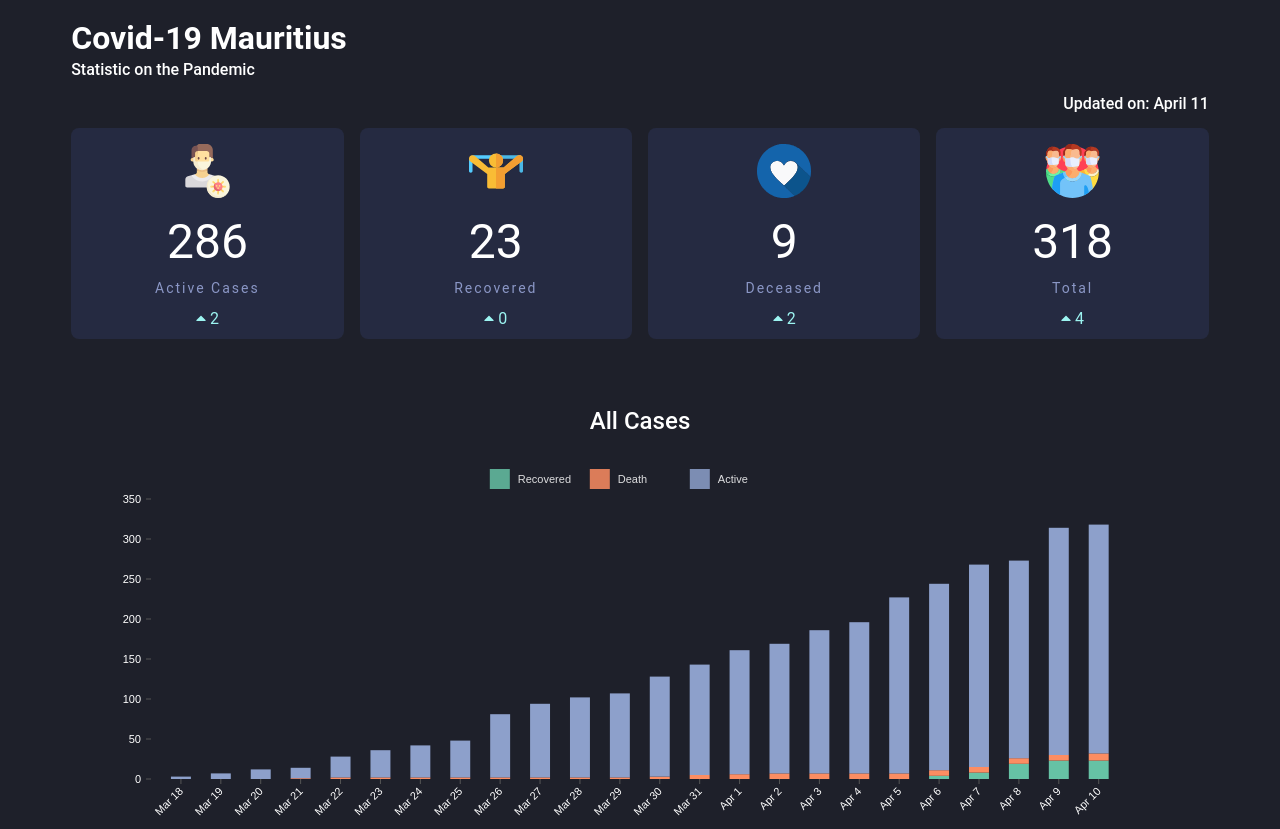
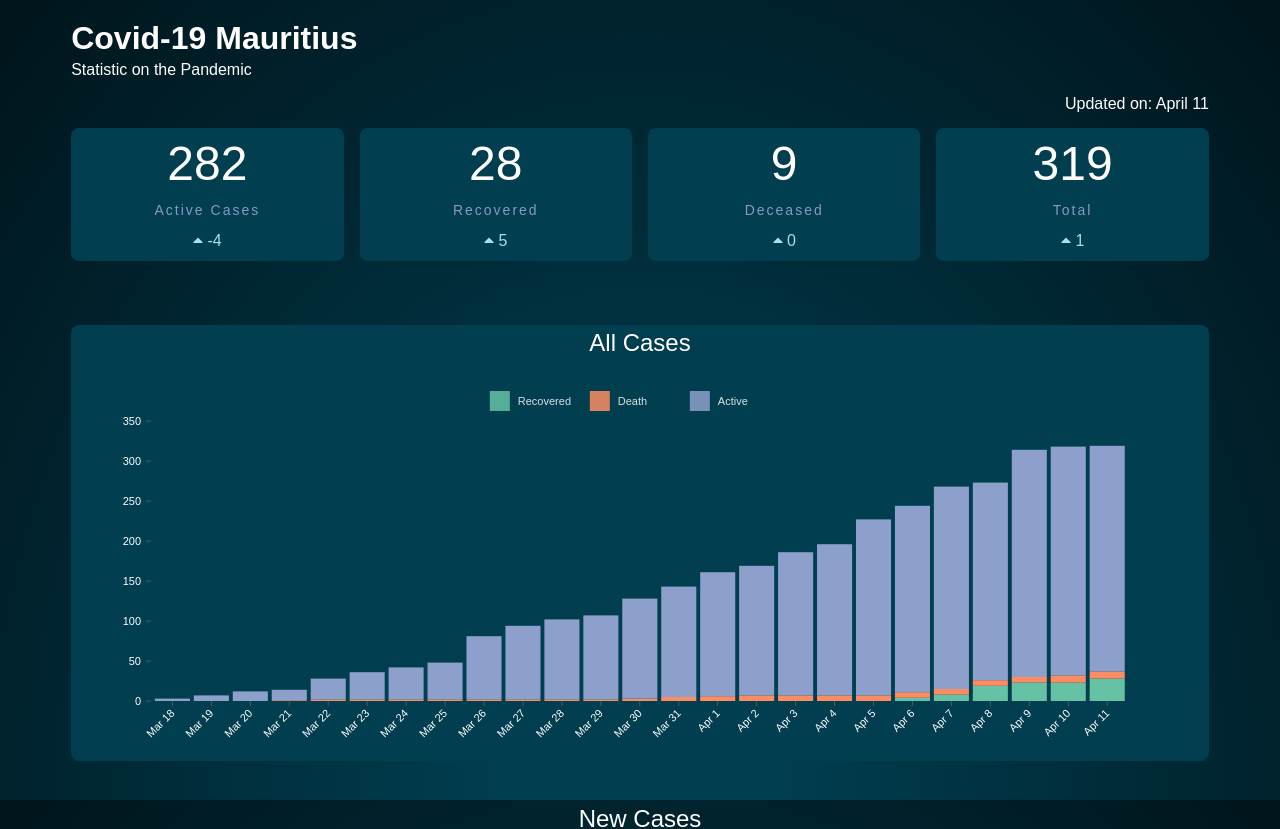
Before and after one commit to The-Macchiatos/covid-19-stats, a React (Create React App) app: page / in a window 1280 px wide. Shown: the top 829 px of the page. Built offline with nearby package versions, Linux system fonts and the light colour scheme.

Commit message:
Update data

```diff
--- a/src/App.js
+++ b/src/App.js
@@ -12,15 +12,12 @@ import {cardData} from "./utils/processedData";
 import { library } from '@fortawesome/fontawesome-svg-core'
 import { faCaretUp, faCaretDown } from '@fortawesome/free-solid-svg-icons'
 
+import './style.css';
+
 library.add(faCaretUp, faCaretDown);
 
 
 function App() {
-
-
-  useEffect(() => {
-    document.getElementsByTagName('html')[0].style.backgroundColor = '#1E202A';
-  });
 
   return (
     <>
--- a/src/components/Charts/AllCases.js
+++ b/src/components/Charts/AllCases.js
@@ -46,7 +46,6 @@ const commonProps = {
   data: vitals,
   indexBy: 'Date',
   keys,
-  padding: 0.5,
   enableGridY: false,
   labelSkipWidth: 16,
   labelSkipHeight: 16,
@@ -99,8 +98,21 @@ const mobileProps = {
 const MainContainer = () => {
   let isMobile = useCurrentScreen();
   const barProps = isMobile ? mobileProps : commonProps;
+
+  const styles = {
+    width: '100%',
+    textAlign: 'center',
+    backgroundColor: '#003e50',
+    overflow: 'hidden',
+    borderRadius: '8px',
+    ':hover': {
+      backgroundColor: 'rgb(51,	58,	86)',
+      cursor: 'pointer'
+    }
+  };
+
   return (
-    <>
+    <Box __css={styles}>
       <Text
         fontSize={[2, 2, 3, 4]}
         mt={'30'}
@@ -116,7 +128,7 @@ const MainContainer = () => {
           theme={theme}
         />
       </Box>
-    </>
+    </Box>
   );
 };
 
--- a/src/components/Charts/NewCases.js
+++ b/src/components/Charts/NewCases.js
@@ -20,7 +20,6 @@ const commonProps = {
   data: vitals,
   indexBy: 'Date',
   keys,
-  padding: 0.5,
   enableGridY: false,
   labelSkipWidth: 16,
   labelSkipHeight: 16,
--- a/src/components/StatsCards.js
+++ b/src/components/StatsCards.js
@@ -7,7 +7,7 @@ import Image from "./base/Image";
 const styles = {
   width: '100%',
   textAlign: 'center',
-  backgroundColor: '#252A41',
+  backgroundColor: '#003e50',
   overflow: 'hidden',
   borderRadius: '8px',
   ':hover': {
@@ -19,9 +19,9 @@ const styles = {
 const CardBox = ({text, cases, cases_prev, ...props}) => {
   return (
     <Box mb={4} key={props.key} __css={styles}>
-      <Flex alignItems='center' justifyContent='center'>
+{/*      <Flex alignItems='center' justifyContent='center'>
         <Image mt='3' height={'3.4rem'} mb='2' alt={`flaticon-${props.logo}`} src={`./icon-${props.logo}.svg`}/>
-      </Flex>
+      </Flex>*/}
       <Text
         fontSize={6}
         color='#FFFFFF'>
--- a/src/data/stats.json
+++ b/src/data/stats.json
@@ -598,5 +598,30 @@
     "death_new": 2,
     "recovered": 23,
     "recovered_new": 0
+  },
+  {
+    "date": "11/04/2020",
+    "new": 1,
+    "active": {
+      "total": 282,
+      "gender": {
+        "male": null,
+        "female": null
+      },
+      "age": {
+        "21": null,
+        "59": null,
+        "60": null,
+        "00": null
+      },
+      "source": {
+        "local": null,
+        "imported": null
+      }
+    },
+    "death": 9,
+    "death_new": 0,
+    "recovered": 28,
+    "recovered_new": 5
   }
 ]
--- /dev/null
+++ b/src/style.css
@@ -0,0 +1,5 @@
+body {
+    background: rgb(0,62,80);
+    background: radial-gradient(ellipse at bottom, rgb(0,62,80) 15%, rgba(0,20,27,1) 100%), radial-gradient(ellipse at top, rgba(0,20,27,1) 25%, rgb(0,62,80) 100%);
+    background-attachment: fixed;
+}
--- a/src/theme.js
+++ b/src/theme.js
@@ -1,17 +1,17 @@
 export const theme = {
-    googleFonts: 'https://fonts.googleapis.com/css?family=Roboto+Mono|Roboto:400,700&display=swap',
+    googleFonts: 'https://fonts.googleapis.com/css?family=Muli+Mono|Muli:400,700&display=swap',
     colors: {
         text: '#fff',
-        background: '#121420',
-        primary: '#07c',
-        secondary: '#30c',
-        success: '#9cf4f1',
+        background: '#00141b',
+        primary: '#2d8daa',
+        secondary: '#57b0cd',
+        success: '#a8dcf3',
         muted: '#f6f6f9',
         gray: '#dddddf',
         highlight: 'hsla(205, 100%, 40%, 0.125)',
     },
     fonts: {
-        body: 'Roboto, sans-serif',
+        body: 'Muli, sans-serif',
         heading: 'inherit',
         monospace: '"Roboto Mono", monospace',
     },
```
